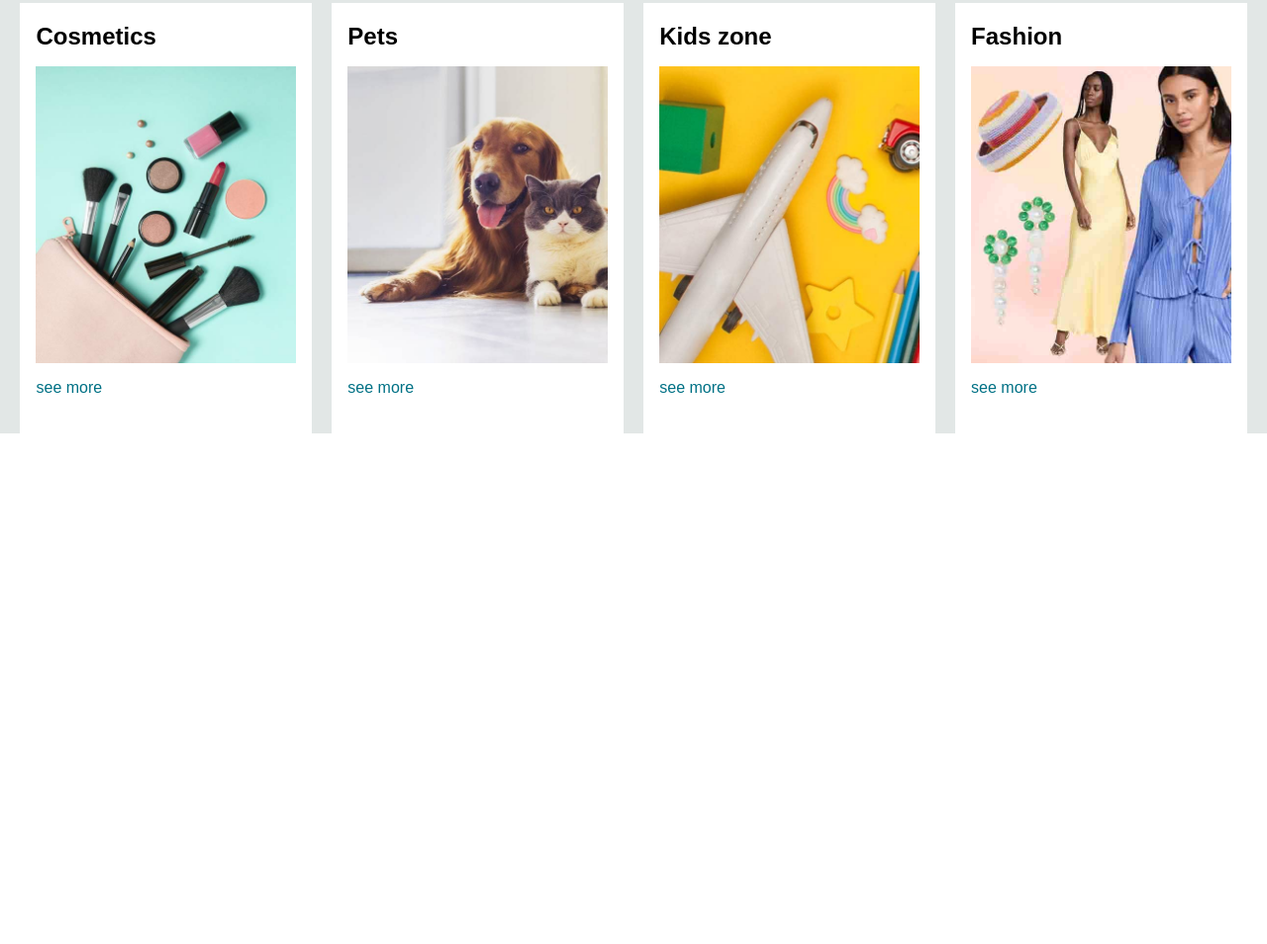
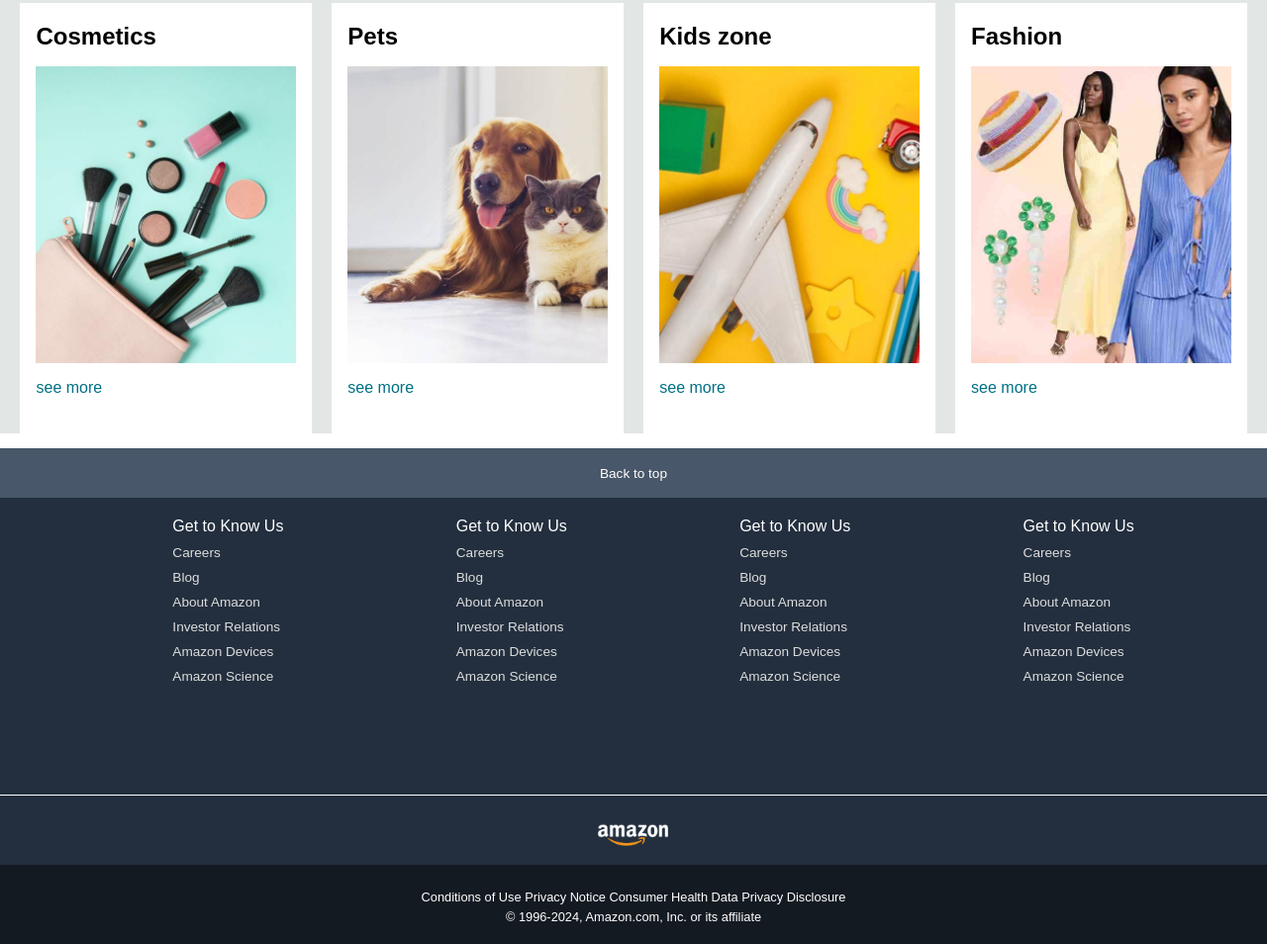
Before and after one commit to Raksha1729/Amazon_Website, a plain HTML site: page index.html in a window 1280 px wide. Shown: the part 912-1866 px from the top of the page at 99% size. Before the commit the page ends 1350 px from the top, so only its background shows below. Drawn offline with Linux system fonts and the light colour scheme.

Commit message:
Added footer

```diff
--- a/index.html
+++ b/index.html
@@ -131,5 +131,59 @@
                 </div>
             </div>
     </div>
+    <footer>
+        <div class="foot-panel1">Back to top</div>
+        <div class="foot-panel2">
+            <ul>
+                <p>Get to Know Us</p>
+                <a>Careers</a>
+                <a>Blog</a>
+                <a>About Amazon</a>
+                <a>Investor Relations</a>
+                <a>Amazon Devices</a>
+                <a>Amazon Science</a>
+            </ul>
+            <ul>
+                <p>Get to Know Us</p>
+                <a>Careers</a>
+                <a>Blog</a>
+                <a>About Amazon</a>
+                <a>Investor Relations</a>
+                <a>Amazon Devices</a>
+                <a>Amazon Science</a>
+            </ul>
+            <ul>
+                <p>Get to Know Us</p>
+                <a>Careers</a>
+                <a>Blog</a>
+                <a>About Amazon</a>
+                <a>Investor Relations</a>
+                <a>Amazon Devices</a>
+                <a>Amazon Science</a>
+            </ul>
+            <ul>
+                <p>Get to Know Us</p>
+                <a>Careers</a>
+                <a>Blog</a>
+                <a>About Amazon</a>
+                <a>Investor Relations</a>
+                <a>Amazon Devices</a>
+                <a>Amazon Science</a>
+            </ul>
+        </div>
+        <div class="foot-panel3">
+            <div class="logo"></div>
+        </div>
+        <div class="foot-panel4">
+            <div class="pages">
+                <a>Conditions of Use</a>
+                <a>Privacy Notice</a>
+                <a>Consumer Health Data Privacy Disclosure</a>
+            </div>
+            <div class="copyright">
+                © 1996-2024, Amazon.com, Inc. or its affiliate
+            </div>
+        </div>
+    </footer>
 </body>
 </html>
--- a/style.css
+++ b/style.css
@@ -160,3 +160,62 @@ span{
 .box-content p{
     color: #007185;
 }
+footer{
+    margin-top: 15px;
+}
+.foot-panel1{
+    background-color: #485769;
+    height: 50px;
+    color: white;
+    display: flex;
+    justify-content: center;
+    align-items: center;
+    font-size: 0.85rem;
+}
+.foot-panel2{
+    background-color: #232F3E;
+    color: white;
+    height: 300px;
+    display: flex;
+    justify-content: space-evenly;
+
+}
+ul{
+    margin-top: 20px;
+}
+ul a{
+    display: block;
+    font-size: 0.85rem;
+    margin-top: 10px;
+    color: #dddddd;
+}
+.foot-panel3{
+    background-color: #232F3E;
+    color: white;
+    border-top: 1.5px solid white;
+    display: flex;
+    justify-content: center;
+    height: 70px;
+}
+.logo{
+    background-image: url("amazon_logo.png");
+    height: 50px;
+    width: 90px;
+    background-size: contain;
+    justify-content: center;
+    align-items: center;
+    margin-top: 15px;
+}
+.foot-panel4{
+    background-color: #131A22;
+    height: 80px;
+    color: white;
+    font-size: 0.8rem;
+    text-align: center;
+}
+.pages{
+    padding-top: 25px;
+}
+.copyright{
+    padding-top: 5px;
+}
```
